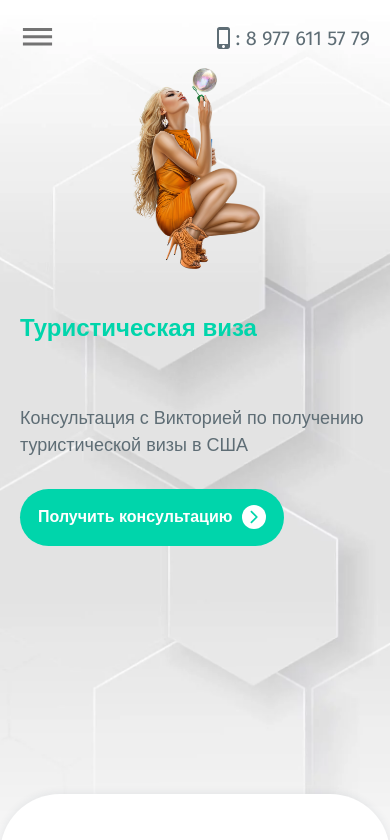
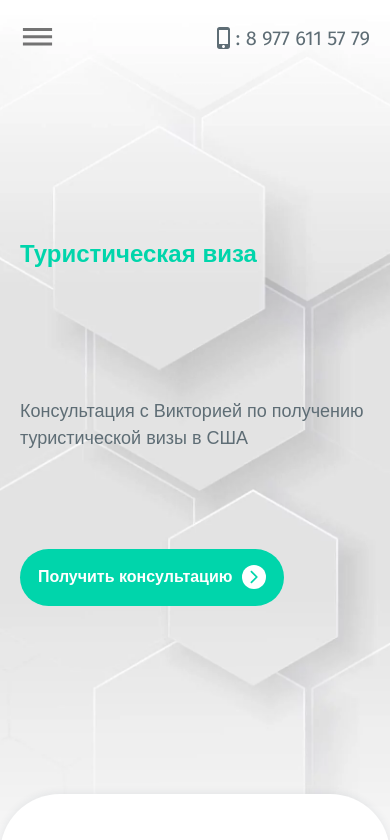
Before and after one commit to twoGophers/consultation-client-react, a Next.js app: page /services/tourist in a window 390 px wide. Shown: the top 840 px of the page. Built offline with nearby package versions, Linux system fonts and the light colour scheme.

Commit message:
wip modal

```diff
--- a/components/footer/Footer.tsx
+++ b/components/footer/Footer.tsx
@@ -10,7 +10,7 @@ export default function Footer() {
        <div className="footer container">
             <p>Наши контакты</p>
             <div className="footer__link">
-                <a href='tel: 89776115779' target='_blank' rel="noopener noreferrer" >
+                <a href='tel: 89776115779' >
                     <MailOutlineIcon sx={{ fontSize: 32 }} />
                 </a>
                 <a href="mailto:koptelovavictory@yandex.ru">
--- a/components/modal/Modal.jsx
+++ b/components/modal/Modal.jsx
@@ -135,13 +135,16 @@ export default function Modal() {
                                 <FormControlLabel onClick={(e) => setsStatusCheckbox(e.target.value)} value="personal" control={<Radio />} label="Cоздание личного кабинета" />
                             </RadioGroup>
                             <div className='form-conditionality'>
-                                <TextField
+                                {/* <TextField
                                 error={Boolean(errors.checkbox?.message)}
                                 type="checkbox"
                                 {...register('checkbox', { required: 'Укажите согласие' })}
                                 className="field"
-                                />
+                                /> */}
+                                <label>
+                                    <input type="checkbox"  />
                                     согласны с политикой <Link href={'/conditionality/conditionality'}> кондефициальности</Link>
+                                </label>
                             </div>
 
                             <Button disabled={!isValid} type="submit" size="large" variant="contained" fullWidth>
--- a/components/modal/Modal.scss
+++ b/components/modal/Modal.scss
@@ -51,9 +51,6 @@
             a {
                 text-decoration: underline;
             }
-            fieldset {
-                border: none !important;
-            }
         }
     }
     &__close {
--- a/components/ui/mui/Mui.scss
+++ b/components/ui/mui/Mui.scss
@@ -6,6 +6,7 @@
 
 //Change style default
 .css-1ps6pg7-MuiPaper-root {
+    padding: 5px !important;
     box-shadow: none !important;
     border: none !important;
 }
--- a/styles/global/Media.scss
+++ b/styles/global/Media.scss
@@ -130,29 +130,21 @@
     .screen1__text {
         width: 80%;
     }
-    .screen1__title {
-        display: flex;
-        flex-direction: column;
-        height: 50%;
-    }
     .screen1 h1, .titleblock {
         font-size: 28px;
     }
-    .screen1 {
-        flex-direction: column-reverse;
-    }
     .screen1__img {
-        display: flex;
-        position: relative;
-        height: 40%;
-        width: 100%;
-        justify-content: center;
+        display: none;
     }
     .screen1__img-image {
         width: 30%;
     }
     .screen1__title {
-        height: 70%;
+        height: 50%;
+        display: flex;
+        flex-direction: column;
+        align-content: space-around;
+        justify-content: space-around;
     }
     .services__block {
         width: 100%;
```
